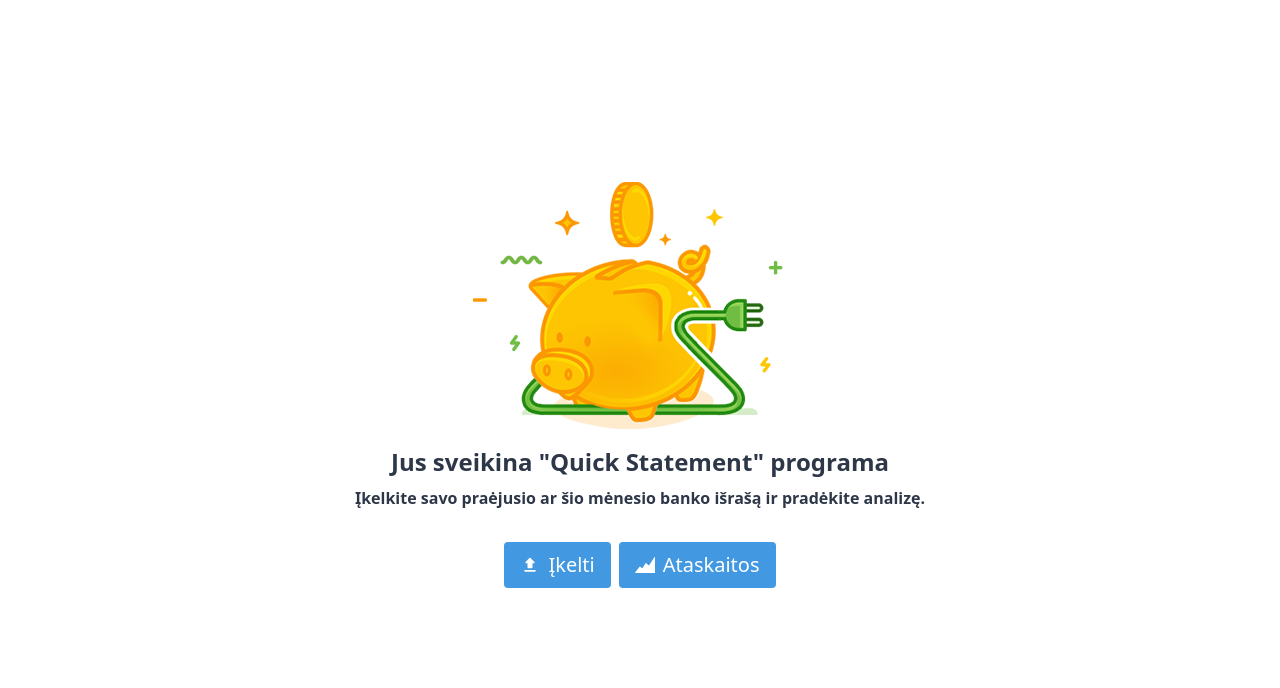
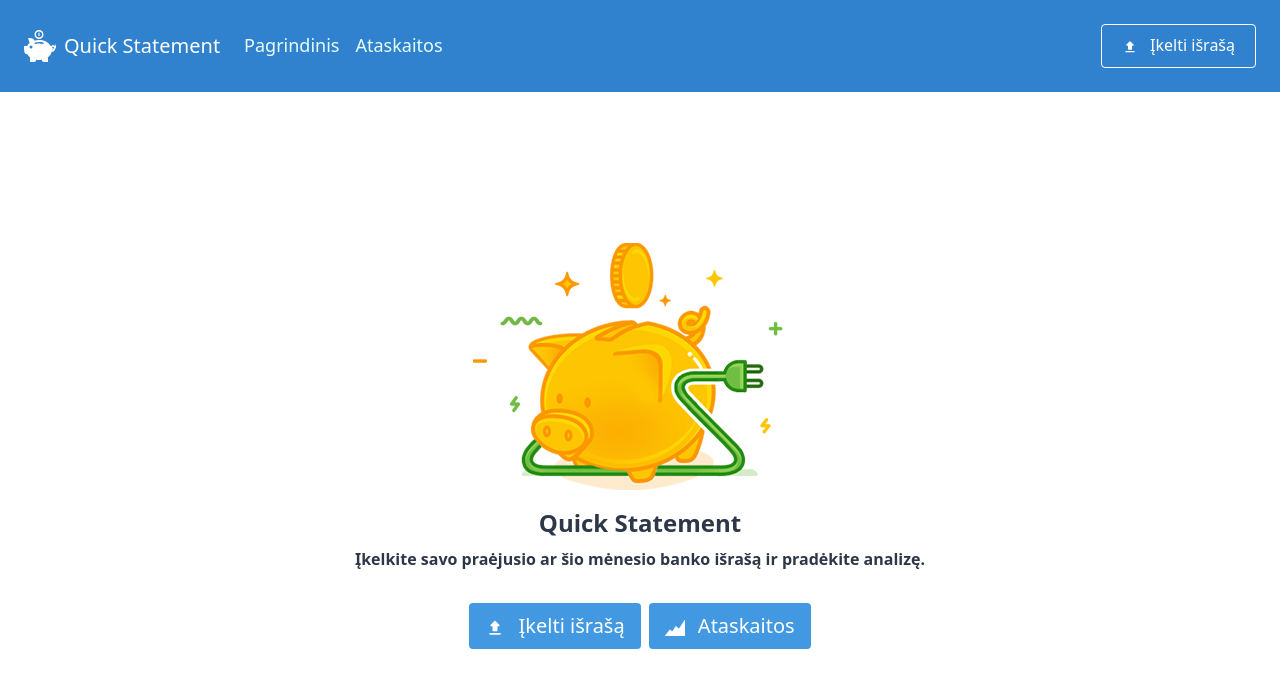
Before and after one commit to jajamoks/quick-statement-app, a Nuxt app: page / in a window 1280 px wide. Shown: the top 688 px of the page. Built offline with nearby package versions, Linux system fonts and the light colour scheme.

Commit message:
Add top header

```diff
--- /dev/null
+++ b/components/upload-button.vue
@@ -0,0 +1,47 @@
+<template>
+  <button @click="$refs.file.click()">
+    <svg
+      xmlns="http://www.w3.org/2000/svg"
+      xmlns:xlink="http://www.w3.org/1999/xlink"
+      aria-hidden="true"
+      focusable="false"
+      width="1em"
+      height="1em"
+      style="-ms-transform: rotate(360deg); -webkit-transform: rotate(360deg); transform: rotate(360deg);"
+      preserveAspectRatio="xMidYMid meet"
+      viewBox="0 0 24 24"
+      class="inline-block mr-2"
+    >
+      <path
+        d="M10 16h4a1 1 0 0 0 1-1v-5h1.586a1 1 0 0 0 .707-1.707l-4.586-4.586a1 1 0 0 0-1.414 0L6.707 8.293A1 1 0 0 0 7.414 10H9v5a1 1 0 0 0 1 1zm-4 2h12a1 1 0 0 1 0 2H6a1 1 0 0 1 0-2z"
+        fill="currentColor"
+      />
+    </svg>
+    {{ $t('Upload Statement') }}
+    <input
+      ref="file"
+      @change="onFileAdd($event.target.files[0])"
+      type="file"
+      class="hidden"
+    />
+  </button>
+</template>
+
+<script>
+export default {
+  methods: {
+    // Read user uploaded file
+    onFileAdd(file) {
+      const reader = new FileReader()
+      reader.onload = (e) => this.onFileRead(e.target.result)
+      reader.readAsText(file)
+    },
+
+    // When statement file is read - load to store and redirect user to analysis page
+    onFileRead(csvData) {
+      this.$store.dispatch('load', csvData)
+      this.$router.push({ name: 'analysis' })
+    }
+  }
+}
+</script>
--- a/layouts/default.vue
+++ b/layouts/default.vue
@@ -1,3 +1,76 @@
 <template>
-  <nuxt />
+  <div class="h-screen flex flex-col">
+    <div class="bg-blue-600">
+      <div class="container mx-auto">
+        <nav
+          class="flex items-center justify-center lg:justify-between flex-wrap p-6"
+        >
+          <nuxt-link
+            :to="{ name: 'index' }"
+            class="flex items-center flex-shrink-0 text-white mr-6"
+          >
+            <svg
+              xmlns="http://www.w3.org/2000/svg"
+              xmlns:xlink="http://www.w3.org/1999/xlink"
+              aria-hidden="true"
+              focusable="false"
+              width="1em"
+              height="1em"
+              style="-ms-transform: rotate(360deg); -webkit-transform: rotate(360deg); transform: rotate(360deg);"
+              preserveAspectRatio="xMidYMid meet"
+              viewBox="0 0 16 16"
+              class="fill-current h-8 w-8 mr-2"
+            >
+              <path
+                fill="currentColor"
+                d="M15.93 7.75a1.25 1.25 0 0 0-.3-.51a.833.833 0 0 0-.394-.238c.074.117.141.252.191.396c.056.147.092.304.103.467a1.784 1.784 0 0 1 0 .424a1.005 1.005 0 0 0-.142-.292a1.193 1.193 0 0 0-.48-.383a.938.938 0 0 0-1.195.382c-.05.082-.09.171-.12.266c-1.182-1.968-3.309-3.271-5.741-3.271c-.124 0-.247.003-.369.01a8.217 8.217 0 0 0-2.231.313C5.19 4.88 4.62 4 2 4l.8 2.51a5.207 5.207 0 0 0-1.247 1.465L0 8s-.17 4 1 4h.54a5.276 5.276 0 0 0 1.445 1.589L3 16h1.08C5.39 16 6 16 6 15.25v-.39a8.256 8.256 0 0 0 3.051-.008L9 15.25c0 .75.62.75 1.94.75H12v-2.39a4.79 4.79 0 0 0 1.903-2.717c.057-.027.114-.024.172-.024s.115-.003.172-.01c.251-.046.48-.144.679-.283a1.65 1.65 0 0 0 .591-.765c.028-.093.049-.191.063-.292l.001-.01c.221-.262.372-.59.419-.951a1.776 1.776 0 0 0-.072-.822zm-12.42 0a.75.75 0 1 1 0 1.5a.75.75 0 0 1 0-1.5zM5.88 7a.502.502 0 0 1-.599-.247a.39.39 0 0 1 .296-.503a8.024 8.024 0 0 1 2.009-.22l.101-.001c.672 0 1.324.08 1.949.232c.126.024.262.182.262.372a.385.385 0 0 1-.019.119a.483.483 0 0 1-.346.247H9.38a7.198 7.198 0 0 0-1.706-.2h-.089c-.605 0-1.193.073-1.756.211zm8.7 2.93a1.16 1.16 0 0 1-.453.199L14 10.13V10v-.31c.165.125.374.2.6.2h.021zm.08-.68a.44.44 0 0 1-.459-.248a.607.607 0 0 1 .001-.566a.332.332 0 0 1 .43-.096a.48.48 0 0 1 .308.448v.001a1.457 1.457 0 0 1-.001.418a1.26 1.26 0 0 1-.282.022z"
+              />
+              <path
+                fill="currentColor"
+                d="M8 3H7v-.17h.25V1.74H7l.55-.55h.2v1.64H8V3z"
+              />
+              <path
+                fill="currentColor"
+                d="M7.5.75a1.5 1.5 0 1 1-.001 3.001A1.5 1.5 0 0 1 7.5.75zm0-.75a2.25 2.25 0 1 0 0 4.5a2.25 2.25 0 0 0 0-4.5z"
+              />
+            </svg>
+            <span class="font-normal text-xl">{{ $t('Quick Statement') }}</span>
+          </nuxt-link>
+          <div class="hidden flex-grow lg:flex lg:items-center lg:w-auto">
+            <div class="text-lg lg:flex-grow">
+              <nuxt-link
+                :to="{ name: 'index' }"
+                class="block mt-4 lg:inline-block lg:mt-0 text-teal-100 hover:text-white mr-4"
+              >
+                {{ $t('Homepage') }}
+              </nuxt-link>
+              <nuxt-link
+                :to="{ name: 'reports' }"
+                class="block mt-4 lg:inline-block lg:mt-0 text-teal-100 hover:text-white mr-4"
+              >
+                {{ $t('Reports') }}
+              </nuxt-link>
+            </div>
+            <div>
+              <upload-button
+                class="inline-block font-medium px-5 py-3 leading-none border rounded text-white border-white hover:border-transparent hover:text-teal-500 hover:bg-white mt-4 lg:mt-0"
+              />
+            </div>
+          </div>
+        </nav>
+      </div>
+    </div>
+
+    <nuxt />
+  </div>
 </template>
+
+<script>
+import UploadButton from '@/components/upload-button'
+
+export default {
+  components: {
+    UploadButton
+  }
+}
+</script>
--- a/locales/lt.json
+++ b/locales/lt.json
@@ -1,6 +1,5 @@
 {
   "Welcome": "Pagrindinis",
-  "Welcome to Quick Statement!": "Jus sveikina \"Quick Statement\" programa",
   "Upload your bank statement for this or previous month to start analysis.": "Įkelkite savo praėjusio ar šio mėnesio banko išrašą ir pradėkite analizę.",
   "Upload": "Įkelti",
   "Statement Analysis": "Išrašo analizė",
@@ -16,5 +15,7 @@
   "Category Title...": "Kategorijos pavadinimas...",
   "Available Reports": "Ataskaitos",
   "Reports": "Ataskaitos",
-  "{year}-{month} Reports": "{year}-{month} Ataskaita"
+  "{year}-{month} Reports": "{year}-{month} Ataskaita",
+  "Homepage": "Pagrindinis",
+  "Upload Statement": "Įkelti išrašą"
 }
--- a/pages/index.vue
+++ b/pages/index.vue
@@ -1,6 +1,6 @@
 <template>
   <div
-    class="h-screen flex flex-col items-center justify-center text-center bg-white"
+    class="flex flex-1 flex-col items-center justify-center text-center bg-white"
   >
     <div class="mb-4">
       <img src="~assets/img/logo.png" class="mx-auto px-4" />
@@ -8,7 +8,7 @@
 
     <div class="mb-4 px-4">
       <h1 class="text-2xl font-bold text-gray-800 leading-snug mb-2">
-        {{ $t('Welcome to Quick Statement!') }}
+        {{ $t('Quick Statement') }}
       </h1>
 
       <h2 class="text-1xl font-semibold text-gray-800 mt-2">
@@ -21,33 +21,13 @@
     </div>
 
     <div class="mt-4">
-      <button
-        @click="$refs.file.click()"
-        class="bg-blue-500 hover:bg-blue-700 text-white font-medium py-2 px-4 rounded inline-flex md:w-auto items-center text-xl justify-center mx-1"
-      >
-        <svg
-          xmlns="http://www.w3.org/2000/svg"
-          xmlns:xlink="http://www.w3.org/1999/xlink"
-          aria-hidden="true"
-          focusable="false"
-          width="1em"
-          height="1em"
-          style="-ms-transform: rotate(360deg); -webkit-transform: rotate(360deg); transform: rotate(360deg);"
-          preserveAspectRatio="xMidYMid meet"
-          viewBox="0 0 24 24"
-          class="inline-block mr-2"
-        >
-          <path
-            d="M10 16h4a1 1 0 0 0 1-1v-5h1.586a1 1 0 0 0 .707-1.707l-4.586-4.586a1 1 0 0 0-1.414 0L6.707 8.293A1 1 0 0 0 7.414 10H9v5a1 1 0 0 0 1 1zm-4 2h12a1 1 0 0 1 0 2H6a1 1 0 0 1 0-2z"
-            fill="currentColor"
-          />
-        </svg>
-        {{ $t('Upload') }}
-      </button>
+      <upload-button
+        class="bg-blue-500 hover:bg-blue-700 text-white font-medium py-2 px-4 rounded md:w-auto items-center text-xl justify-center mx-1"
+      />
 
       <button
         @click="$router.push({ name: 'reports' })"
-        class="bg-blue-500 hover:bg-blue-700 text-white font-medium py-2 px-4 rounded inline-flex md:w-auto items-center text-xl justify-center mx-1"
+        class="bg-blue-500 hover:bg-blue-700 text-white font-medium py-2 px-4 rounded md:w-auto items-center text-xl justify-center mx-1"
       >
         <svg
           xmlns="http://www.w3.org/2000/svg"
@@ -69,36 +49,21 @@
         {{ $t('Reports') }}
       </button>
     </div>
-    <input
-      ref="file"
-      @change="onFileAdd($event.target.files[0])"
-      type="file"
-      class="invisible"
-    />
   </div>
 </template>
 
 <script>
+import UploadButton from '@/components/upload-button'
+
 export default {
+  components: {
+    UploadButton
+  },
+
   head() {
     return {
       title: this.$t('Welcome')
     }
-  },
-
-  methods: {
-    // Read user uploaded file
-    onFileAdd(file) {
-      const reader = new FileReader()
-      reader.onload = (e) => this.onFileRead(e.target.result)
-      reader.readAsText(file)
-    },
-
-    // When statement file is read - load to store and redirect user to analysis page
-    onFileRead(csvData) {
-      this.$store.dispatch('load', csvData)
-      this.$router.push({ name: 'analysis' })
-    }
   }
 }
 </script>
```
